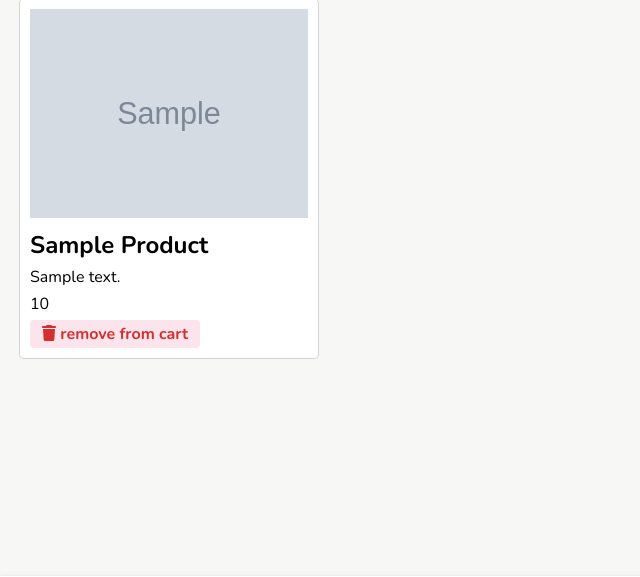
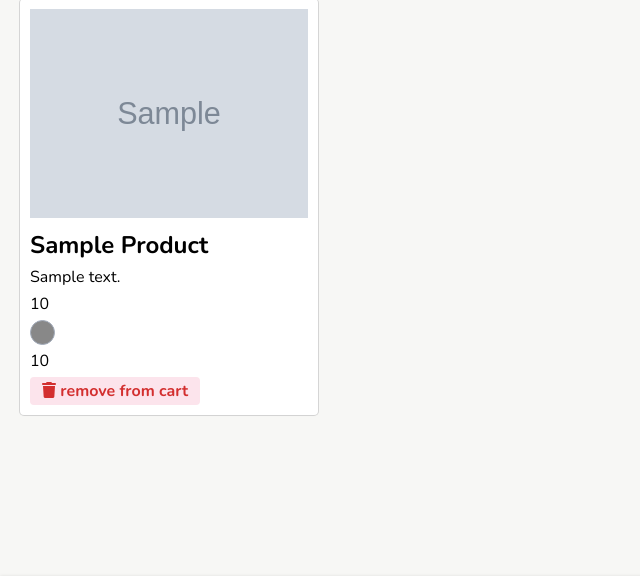
Before and after one commit to Bayi-Mostapha/adrar_outdoor_equipment, a PHP site: page /user/cart.php in a window 1280 px wide. Shown: the part 164-741 px from the top of the page, without its empty margins (0-640 px from the left). Run offline with PHP 8.4, Linux system fonts and the light colour scheme; the visitor is signed in with stand-in values (Sample User, id 1); tables that the repository leaves empty or names only in its code hold one stand-in row (values such as "Sample post"); grey boxes marked "Sample" are stand-in pictures; some libraries are stand-ins or nearby versions.

Commit message:
made product details visible in cart

```diff
--- a/styles/cart.css
+++ b/styles/cart.css
@@ -8,6 +8,13 @@ body {
     gap: 1rem;
 }
 
+.cart-color {
+    width: 25px;
+    height: 25px;
+    border-radius: 50%;
+    border: 1px solid var(--gray-txt);
+}
+
 .delete {
     width: fit-content;
     background-color: #FCE4EC;
--- a/user/cart.php
+++ b/user/cart.php
@@ -61,6 +61,8 @@
                             <h2>$row[product_name]</h2>
                             <p>$row[product_desc]</p>
                             <p>$row[price]</p>
+                            <div class=\"cart-color\" style=\"background-color: $row2[color];\"></div>
+                            <p>$row2[quantity]</p>
                             <a href=\"cart-delete.php?id=$row[id]\" class=\"delete mb-btn\">
                                 <i class=\"fa-solid fa-trash\"></i>
                                 remove from cart
```
